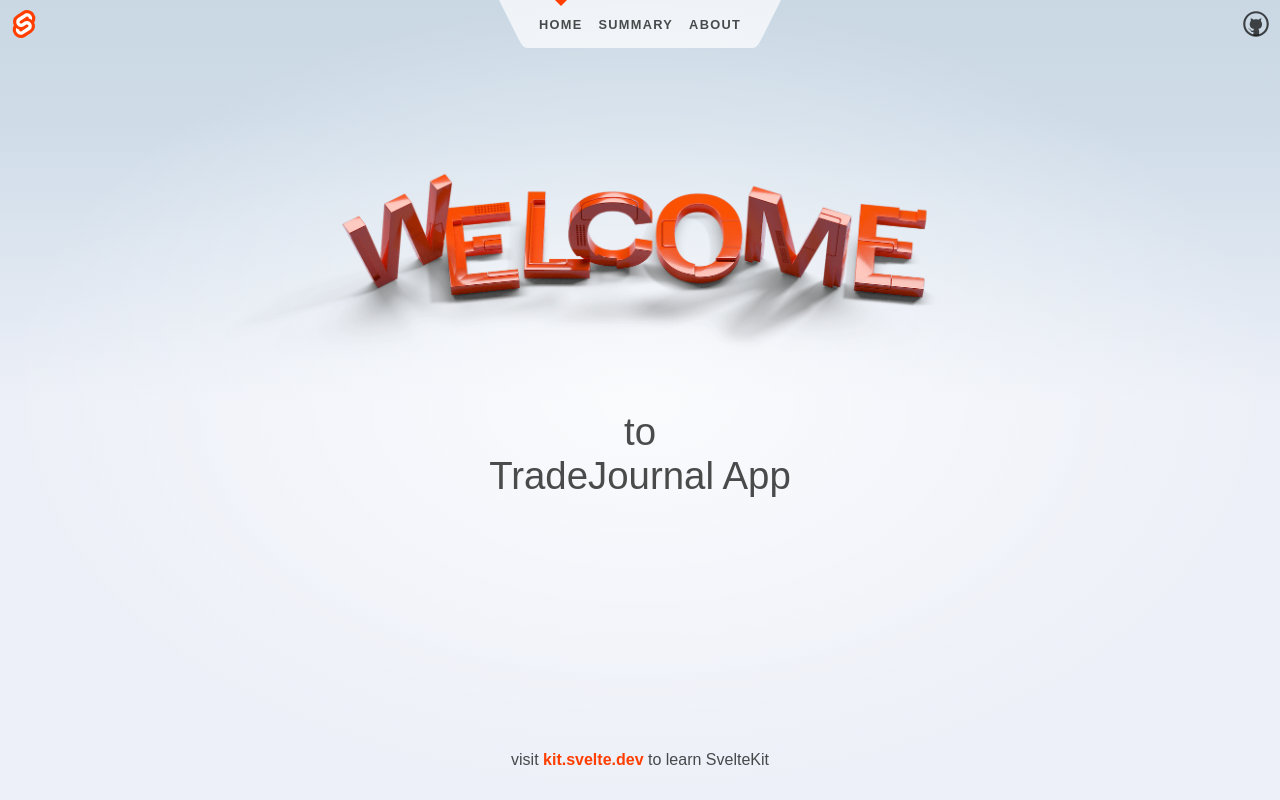
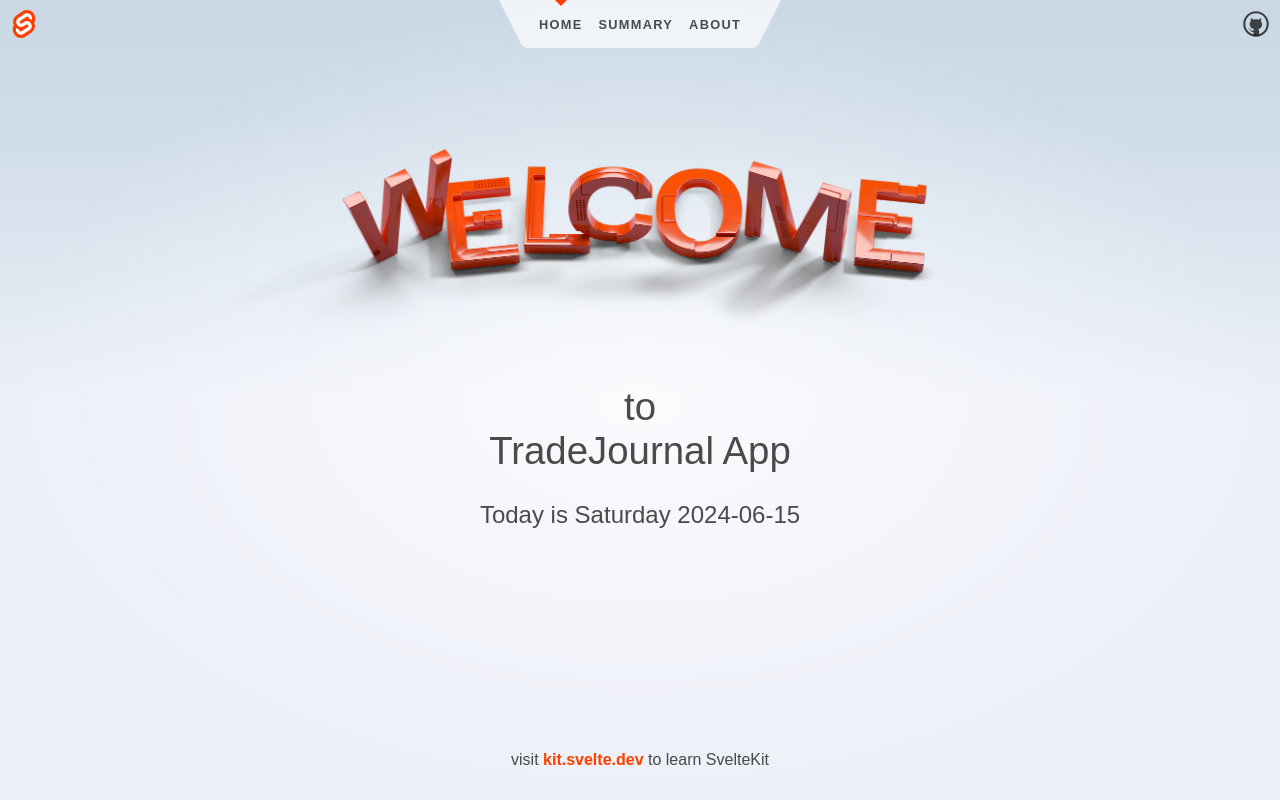
Before and after one commit to belloyang/tradejournal, a SvelteKit app: page / in a window 1280 px wide. Built offline with nearby package versions, Linux system fonts and the light colour scheme.

Commit message:
Add CurrentDate.svelte

```diff
--- a/src/routes/+page.svelte
+++ b/src/routes/+page.svelte
@@ -2,6 +2,7 @@
 	import Counter from './Counter.svelte';
 	import welcome from '$lib/images/svelte-welcome.webp';
 	import welcome_fallback from '$lib/images/svelte-welcome.png';
+    import CurrentDate from './CurrentDate.svelte';
 </script>
 
 <svelte:head>
@@ -19,6 +20,7 @@
 		</span>
 
 		to <br />TradeJournal App
+		<br /> <CurrentDate />
 	</h1>
 
 
--- /dev/null
+++ b/src/routes/CurrentDate.svelte
@@ -0,0 +1,15 @@
+<script>
+
+const currentDate = new Date();
+const year = currentDate.getFullYear();
+const month = (currentDate.getMonth() + 1).toString().padStart(2, '0');
+const day = currentDate.getDate().toString().padStart(2, '0');
+const formattedDate = `${year}-${month}-${day}`;
+const daysOfWeek = ['Sunday', 'Monday', 'Tuesday', 'Wednesday', 'Thursday', 'Friday', 'Saturday'];
+const dayOfWeek = daysOfWeek[currentDate.getDay()];
+$: today = dayOfWeek + ' ' + formattedDate;
+</script>
+
+<div>
+    <p style="font-size:x-large">Today is {today}</p>
+</div>
```
